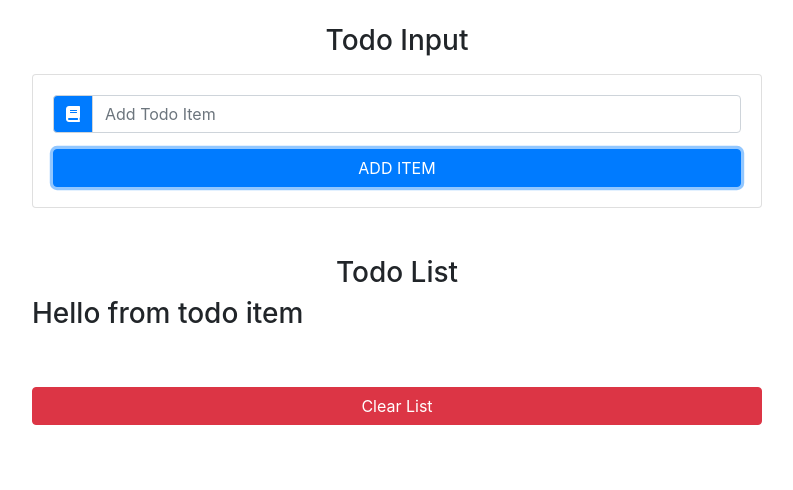
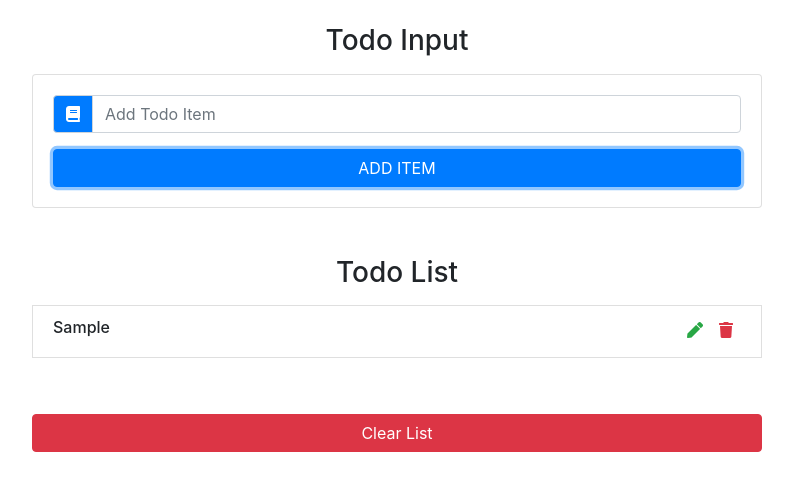
Before and after one commit to mb2o/react-todo-list, a React (Create React App) app: page / in a window 1280 px wide. Both pictures are taken after typing "Sample" into the empty fields and a click on the button "ADD ITEM". Shown: the top 490 px of the page, without its empty margins (243-1036 px from the left). Built offline with nearby package versions, Linux system fonts and the light colour scheme.

Commit message:
Todo Item Component

```diff
--- a/src/App.js
+++ b/src/App.js
@@ -21,8 +21,7 @@
   handleSubmit = e => {
     e.preventDefault();
 
-    this.setState(
-      {
+    this.setState({
       items: [
         ...this.state.items,
         { id: this.state.id, title: this.state.item }
@@ -30,9 +29,7 @@
       item: '',
       id: uuid(),
       editItem: false
-      },
-      () => console.log(this.state)
-    );
+    });
   };
 
   handleClear = () => {
--- a/src/components/TodoItem.js
+++ b/src/components/TodoItem.js
@@ -2,10 +2,20 @@
 
 export default class TodoItem extends Component {
   render() {
+    const { title, handleEdit, handleDelete } = this.props;
+
     return (
-      <article>
-        <h3>Hello from todo item</h3>
-      </article>
+      <li className="list-group-item text-capitalize d-flex justify-content-between my-2">
+        <h6>{title}</h6>
+        <div className="todo-action">
+          <span className="mx-2 text-success" onClick={handleEdit}>
+            <i className="fas fa-pen" />
+          </span>
+          <span className="mx-2 text-danger" onClick={handleDelete}>
+            <i className="fas fa-trash" />
+          </span>
+        </div>
+      </li>
     );
   }
 }
```
Lines whose indentation alone changed are shown as unchanged.
